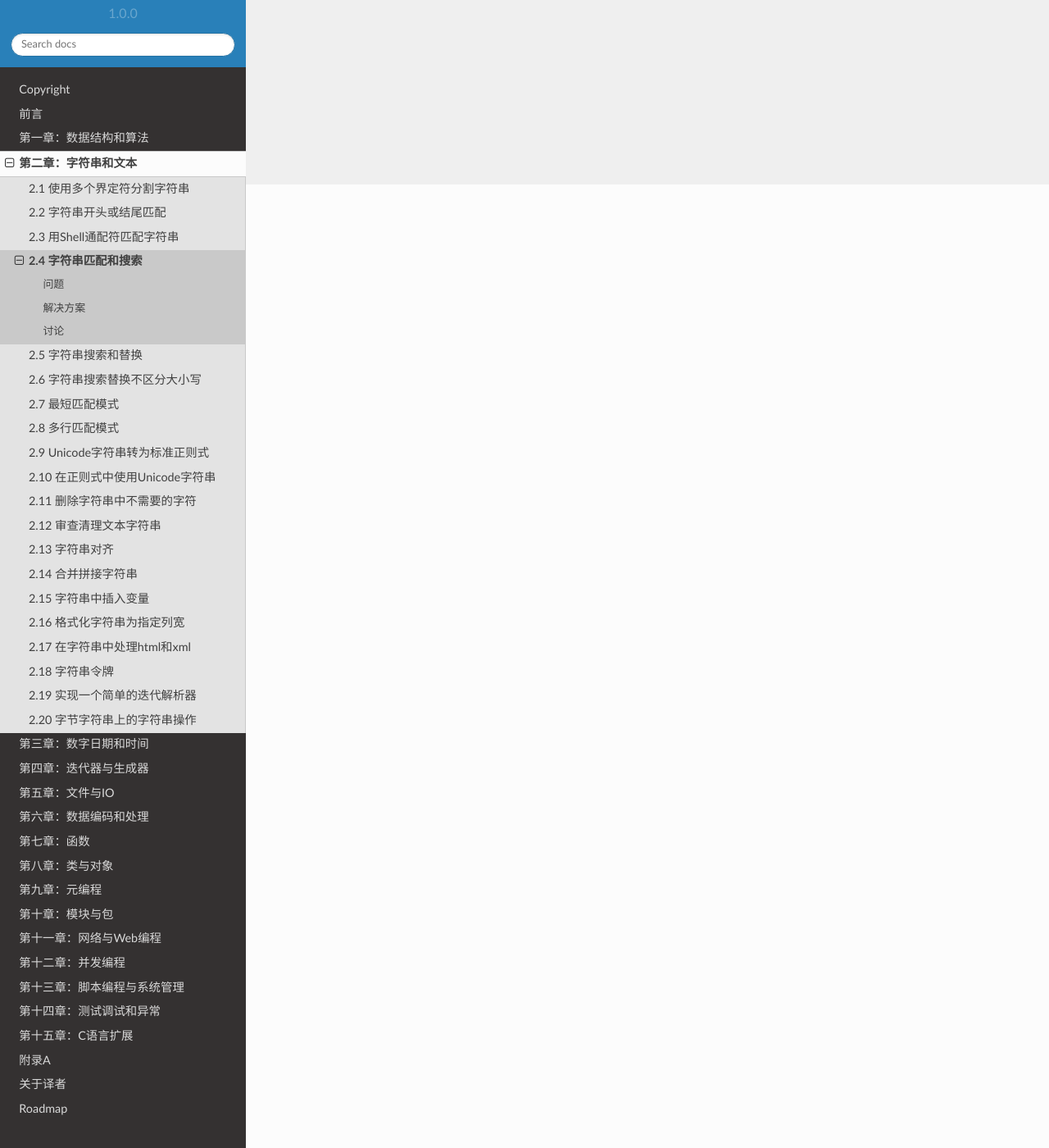
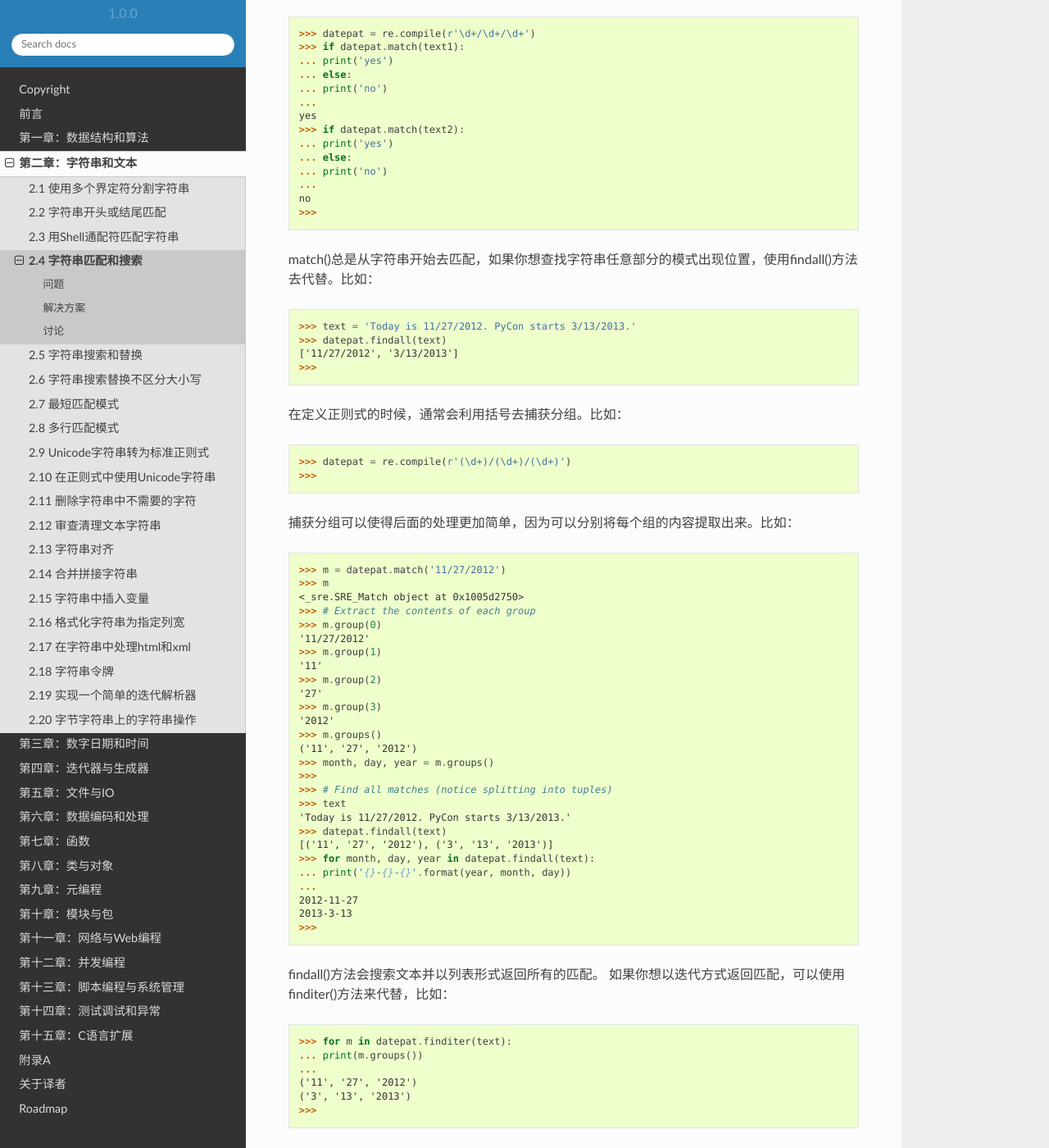
Before and after one commit to yidao620c/python3-cookbook, a Sphinx documentation site: the page built from source/c02/p04_match_and_search_text.rst, in a window 1280 px wide and 1400 px high, scrolled down 1175 px. Shown: the whole window at 82% size. Built offline with Sphinx 7.4.7 and the Read the Docs theme 2.0.0, drawn with Linux system fonts in a browser that asks for light colours; some of the changed text lies outside the part shown.

Commit message:
2.4小节完成。

```diff
--- a/source/c02/p04_match_and_search_text.rst
+++ b/source/c02/p04_match_and_search_text.rst
@@ -5,14 +5,177 @@
 ----------
 问题
 ----------
-todo...
+你想匹配或者搜索特定模式的文本
+
+|
 
 ----------
 解决方案
 ----------
-todo...
+如果你想匹配的是字面字符串，那么你通常只需要调用基本字符串方法就行，
+比如str.find(), str.endswith(), str.startswith()或者类似的方法：
+
+.. code-block:: python
+
+    >>> text = 'yeah, but no, but yeah, but no, but yeah'
+    >>> # Exact match
+    >>> text == 'yeah'
+    False
+    >>> # Match at start or end
+    >>> text.startswith('yeah')
+    True
+    >>> text.endswith('no')
+    False
+    >>> # Search for the location of the first occurrence
+    >>> text.find('no')
+    10
+    >>>
+
+对于复杂的匹配需要使用正则表达式和re模块。
+为了解释正则表达式的基本原理，假设你想匹配数字格式的日期字符串比如"11/27/2012"，你可以这样做：
+
+.. code-block:: python
+
+    >>> text1 = '11/27/2012'
+    >>> text2 = 'Nov 27, 2012'
+    >>>
+    >>> import re
+    >>> # Simple matching: \d+ means match one or more digits
+    >>> if re.match(r'\d+/\d+/\d+', text1):
+    ... print('yes')
+    ... else:
+    ... print('no')
+    ...
+    yes
+    >>> if re.match(r'\d+/\d+/\d+', text2):
+    ... print('yes')
+    ... else:
+    ... print('no')
+    ...
+    no
+    >>>
+
+如果你想使用同一个模式去做多次匹配，你应该先将模式字符串预编译为模式对象。比如：
+
+.. code-block:: python
+
+    >>> datepat = re.compile(r'\d+/\d+/\d+')
+    >>> if datepat.match(text1):
+    ... print('yes')
+    ... else:
+    ... print('no')
+    ...
+    yes
+    >>> if datepat.match(text2):
+    ... print('yes')
+    ... else:
+    ... print('no')
+    ...
+    no
+    >>>
+
+match()总是从字符串开始去匹配，如果你想查找字符串任意部分的模式出现位置，使用findall()方法去代替。比如：
+
+.. code-block:: python
+
+    >>> text = 'Today is 11/27/2012. PyCon starts 3/13/2013.'
+    >>> datepat.findall(text)
+    ['11/27/2012', '3/13/2013']
+    >>>
+
+在定义正则式的时候，通常会利用括号去捕获分组。比如：
+
+.. code-block:: python
+
+    >>> datepat = re.compile(r'(\d+)/(\d+)/(\d+)')
+    >>>
+
+捕获分组可以使得后面的处理更加简单，因为可以分别将每个组的内容提取出来。比如：
+
+.. code-block:: python
+
+    >>> m = datepat.match('11/27/2012')
+    >>> m
+    <_sre.SRE_Match object at 0x1005d2750>
+    >>> # Extract the contents of each group
+    >>> m.group(0)
+    '11/27/2012'
+    >>> m.group(1)
+    '11'
+    >>> m.group(2)
+    '27'
+    >>> m.group(3)
+    '2012'
+    >>> m.groups()
+    ('11', '27', '2012')
+    >>> month, day, year = m.groups()
+    >>>
+    >>> # Find all matches (notice splitting into tuples)
+    >>> text
+    'Today is 11/27/2012. PyCon starts 3/13/2013.'
+    >>> datepat.findall(text)
+    [('11', '27', '2012'), ('3', '13', '2013')]
+    >>> for month, day, year in datepat.findall(text):
+    ... print('{}-{}-{}'.format(year, month, day))
+    ...
+    2012-11-27
+    2013-3-13
+    >>>
+
+findall()方法会搜索文本并以列表形式返回所有的匹配。
+如果你想以迭代方式返回匹配，可以使用finditer()方法来代替，比如：
+
+.. code-block:: python
+
+    >>> for m in datepat.finditer(text):
+    ... print(m.groups())
+    ...
+    ('11', '27', '2012')
+    ('3', '13', '2013')
+    >>>
+
+|
 
 ----------
 讨论
 ----------
-todo...
+关于正则表达式理论的教程已经超出了本书的范围。
+不过，这一节阐述了使用re模块进行匹配和搜索文本的最基本方法。
+核心步骤就是先使用re.compile()编译正则表达式字符串，然后使用match(),findall()或者finditer()等方法。
+
+当写正则式字符串的时候，相对普遍的做法是使用原始字符串比如r'(\d+)/(\d+)/(\d+)'。
+这种字符串将不去解析反斜杠，这在正则表达式中是很有用的。
+如果不这样做的话，你必须使用两个反斜杠，类似'(\\d+)/(\\d+)/(\\d+)'。
+
+需要注意的是match()方法仅仅检查字符串的开始部分。它的匹配结果有可能并不是你期望的那样。比如：
+
+.. code-block:: python
+
+    >>> m = datepat.match('11/27/2012abcdef')
+    >>> m
+    <_sre.SRE_Match object at 0x1005d27e8>
+    >>> m.group()
+    '11/27/2012'
+    >>>
+
+如果你想精确匹配，确保你的正则表达式以$结尾，就像这么这样：
+
+.. code-block:: python
+
+    >>> datepat = re.compile(r'(\d+)/(\d+)/(\d+)$')
+    >>> datepat.match('11/27/2012abcdef')
+    >>> datepat.match('11/27/2012')
+    <_sre.SRE_Match object at 0x1005d2750>
+    >>>
+
+最后，如果你仅仅是做一次简单的文本匹配/搜索操作的话，可以略过编译部分，直接使用re模块级别的函数。比如：
+
+.. code-block:: python
+
+    >>> re.findall(r'(\d+)/(\d+)/(\d+)', text)
+    [('11', '27', '2012'), ('3', '13', '2013')]
+    >>>
+
+但是需要注意的是，如果你打算做大量的匹配和搜索操作的话，最好先编译正则表达式，然后再重复使用它。
+模块级别的函数会将最近编译过的模式缓存起来，因此并不会消耗太多的性能，
+但是如果使用预编译模式的话，你将会减少查找和一些额外的处理损耗。
```
Also changed, not shown: 1 other file.
